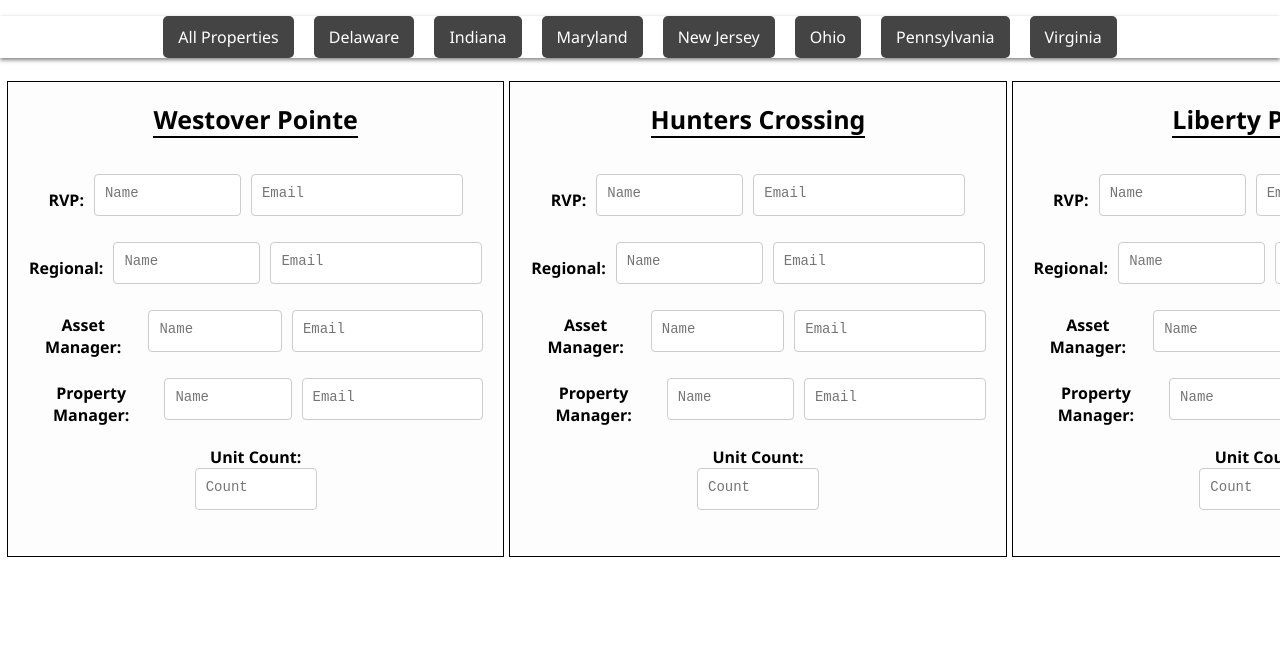
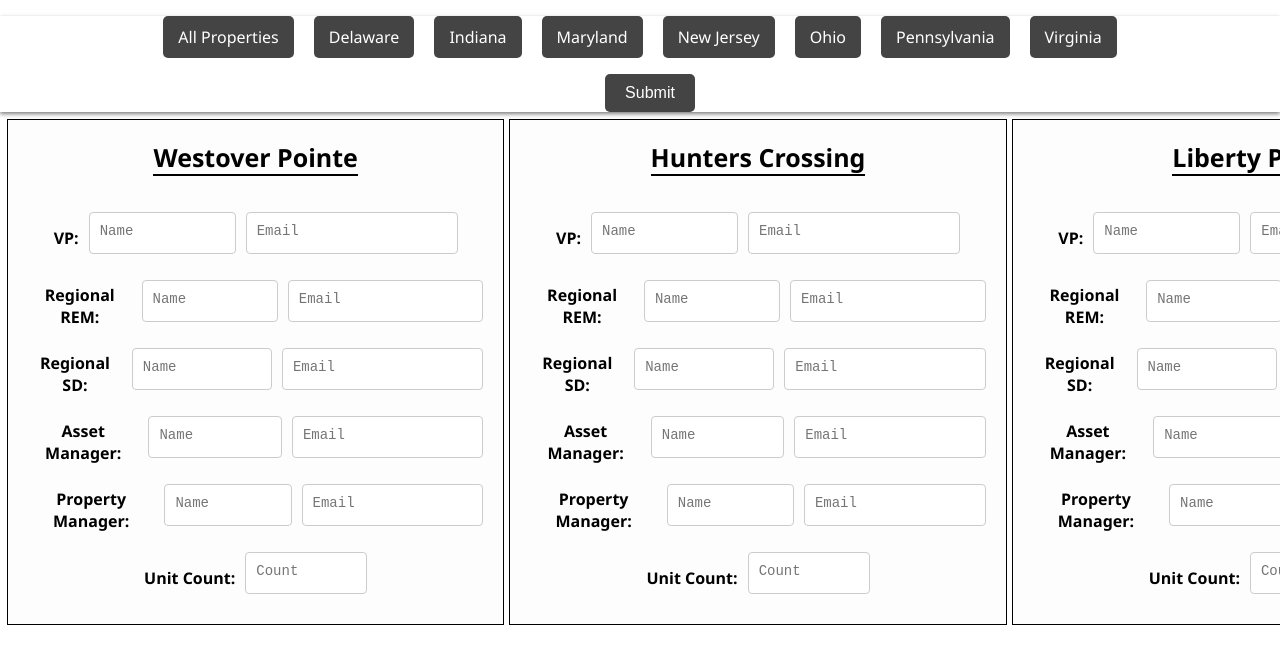
Before and after one commit to AION-Management/property-info-update, a plain HTML site: page delaware.html in a window 1280 px wide. Shown: the top 664 px of the page. Drawn offline with Linux system fonts and the light colour scheme.

Commit message:
Update delaware.html

```diff
--- a/delaware.html
+++ b/delaware.html
@@ -20,6 +20,7 @@
                 <li><a href="pennsylvania.html">Pennsylvania</a></li>
                 <li><a href="virginia.html">Virginia</a></li>
             </ul>
+            <button id="submit-button" class="update-btn">Submit</button>
         </nav>
     </header>
     <main>
@@ -27,14 +28,19 @@
             <div class="grid-item">
                 <h2><span style="font-size: 25px;">Westover Pointe</span></h2>
                 <p class="centered-label">
-                    <strong>RVP: </strong>
-                    <textarea class="name-textarea" id="westover-pointe-rvp-name" placeholder="Name"></textarea>
-                    <textarea class="email-textarea" id="westover-pointe-rvp-email" placeholder="Email"></textarea>
+                    <strong>VP: </strong>
+                    <textarea class="name-textarea" id="westover-pointe-vp-name" placeholder="Name"></textarea>
+                    <textarea class="email-textarea" id="westover-pointe-vp-email" placeholder="Email"></textarea>
                 </p>
                 <p class="centered-label">
-                    <strong>Regional: </strong>
-                    <textarea class="name-textarea" id="westover-pointe-reg-name" placeholder="Name"></textarea>
-                    <textarea class="email-textarea" id="westover-pointe-reg-email" placeholder="Email"></textarea>
+                    <strong>Regional REM: </strong>
+                    <textarea class="name-textarea" id="westover-pointe-rem-name" placeholder="Name"></textarea>
+                    <textarea class="email-textarea" id="westover-pointe-rem-email" placeholder="Email"></textarea>
+                </p>
+                <p class="centered-label">
+                    <strong>Regional SD: </strong>
+                    <textarea class="name-textarea" id="westover-pointe-rsd-name" placeholder="Name"></textarea>
+                    <textarea class="email-textarea" id="westover-pointe-rsd-email" placeholder="Email"></textarea>
                 </p>
                 <p class="centered-label">
                     <strong>Asset Manager: </strong>
@@ -46,7 +52,7 @@
                     <textarea class="name-textarea" id="westover-pointe-pm-name" placeholder="Name"></textarea>
                     <textarea class="email-textarea" id="westover-pointe-pm-email" placeholder="Email"></textarea>
                 </p>
-                <p class="centered-label"></p>
+                <p class="centered-label">
                     <strong>Unit Count: </strong>
                     <textarea class="unit-textarea" id="westover-pointe-unit" placeholder="Count"></textarea>
                 </p>
@@ -55,14 +61,19 @@
             <div class="grid-item">
                 <h2><span style="font-size: 25px;">Hunters Crossing</span></h2>
                 <p class="centered-label">
-                    <strong>RVP: </strong>
-                    <textarea class="name-textarea" id="hunters-crossing-rvp-name" placeholder="Name"></textarea>
-                    <textarea class="email-textarea" id="hunters-crossing-rvp-email" placeholder="Email"></textarea>
+                    <strong>VP: </strong>
+                    <textarea class="name-textarea" id="hunters-crossing-vp-name" placeholder="Name"></textarea>
+                    <textarea class="email-textarea" id="hunters-crossing-vp-email" placeholder="Email"></textarea>
                 </p>
                 <p class="centered-label">
-                    <strong>Regional: </strong>
-                    <textarea class="name-textarea" id="hunters-crossing-reg-name" placeholder="Name"></textarea>
-                    <textarea class="email-textarea" id="hunters-crossing-reg-email" placeholder="Email"></textarea>
+                    <strong>Regional REM: </strong>
+                    <textarea class="name-textarea" id="hunters-crossing-rem-name" placeholder="Name"></textarea>
+                    <textarea class="email-textarea" id="hunters-crossing-rem-email" placeholder="Email"></textarea>
+                </p>
+                <p class="centered-label">
+                    <strong>Regional SD: </strong>
+                    <textarea class="name-textarea" id="hunters-crossing-rsd-name" placeholder="Name"></textarea>
+                    <textarea class="email-textarea" id="hunters-crossing-rsd-email" placeholder="Email"></textarea>
                 </p>
                 <p class="centered-label">
                     <strong>Asset Manager: </strong>
@@ -74,7 +85,7 @@
                     <textarea class="name-textarea" id="hunters-crossing-pm-name" placeholder="Name"></textarea>
                     <textarea class="email-textarea" id="hunters-crossing-pm-email" placeholder="Email"></textarea>
                 </p>
-                <p class="centered-label"></p>
+                <p class="centered-label">
                     <strong>Unit Count: </strong>
                     <textarea class="unit-textarea" id="hunters-crossing-unit" placeholder="Count"></textarea>
                 </p>
@@ -83,14 +94,19 @@
             <div class="grid-item">
                 <h2><span style="font-size: 25px;">Liberty Pointe</span></h2>
                 <p class="centered-label">
-                    <strong>RVP: </strong>
-                    <textarea class="name-textarea" id="liberty-pointe-rvp-name" placeholder="Name"></textarea>
-                    <textarea class="email-textarea" id="liberty-pointe-rvp-email" placeholder="Email"></textarea>
+                    <strong>VP: </strong>
+                    <textarea class="name-textarea" id="liberty-pointe-vp-name" placeholder="Name"></textarea>
+                    <textarea class="email-textarea" id="liberty-pointe-vp-email" placeholder="Email"></textarea>
                 </p>
                 <p class="centered-label">
-                    <strong>Regional: </strong>
-                    <textarea class="name-textarea" id="liberty-pointe-reg-name" placeholder="Name"></textarea>
-                    <textarea class="email-textarea" id="liberty-pointe-reg-email" placeholder="Email"></textarea>
+                    <strong>Regional REM: </strong>
+                    <textarea class="name-textarea" id="liberty-pointe-rem-name" placeholder="Name"></textarea>
+                    <textarea class="email-textarea" id="liberty-pointe-rem-email" placeholder="Email"></textarea>
+                </p>
+                <p class="centered-label">
+                    <strong>Regional SD: </strong>
+                    <textarea class="name-textarea" id="liberty-pointe-rsd-name" placeholder="Name"></textarea>
+                    <textarea class="email-textarea" id="liberty-pointe-rsd-email" placeholder="Email"></textarea>
                 </p>
                 <p class="centered-label">
                     <strong>Asset Manager: </strong>
@@ -102,7 +118,7 @@
                     <textarea class="name-textarea" id="liberty-pointe-pm-name" placeholder="Name"></textarea>
                     <textarea class="email-textarea" id="liberty-pointe-pm-email" placeholder="Email"></textarea>
                 </p>
-                <p class="centered-label"></p>
+                <p class="centered-label">
                     <strong>Unit Count: </strong>
                     <textarea class="unit-textarea" id="liberty-pointe-unit" placeholder="Count"></textarea>
                 </p>
@@ -110,9 +126,8 @@
         </div>
     </main>
 
-    <script src="https://www.gstatic.com/firebasejs/8.6.8/firebase-app.js"></script>
-    <script src="https://www.gstatic.com/firebasejs/8.6.8/firebase-database.js"></script>
+    <!-- <script src="https://www.gstatic.com/firebasejs/8.6.8/firebase-app.js"></script>
+    <script src="https://www.gstatic.com/firebasejs/8.6.8/firebase-database.js"></script> -->
     <script type="module" src="firebaseConfig.js"></script>
-    <script type="module" src="firebaseService.js"></script>
     <script type="module" src="scripts.js"></script>
 </body>
```
